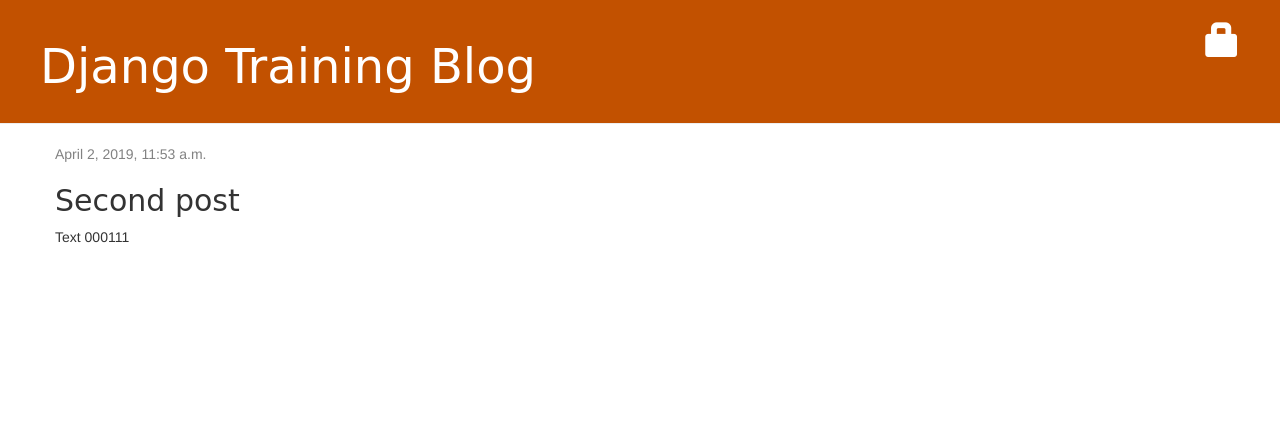
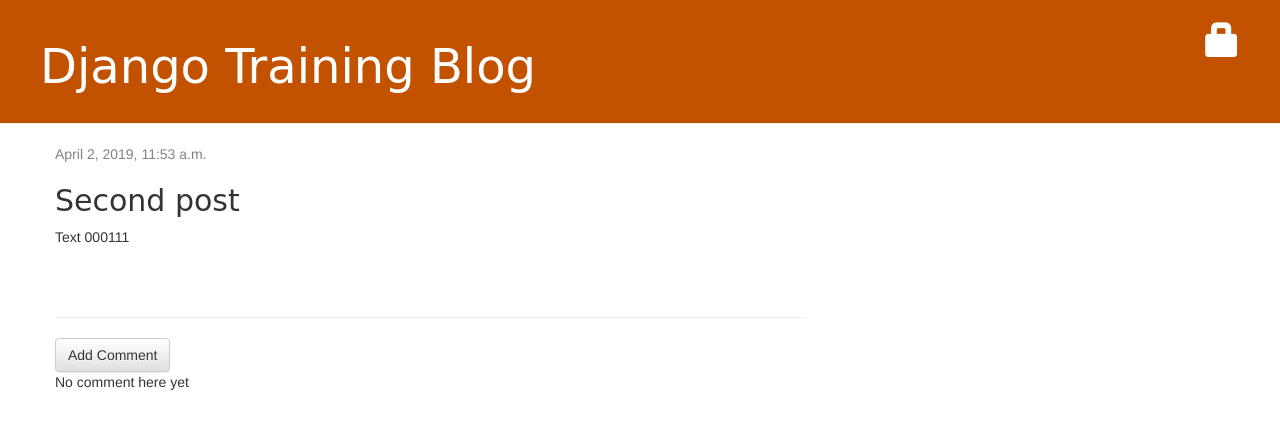
Before and after one commit to YASSERKOT/Training, a Django app: page /post/2/ in a window 1280 px wide. Shown: the top 429 px of the page. Run offline with Django 3.2, Linux system fonts and the light colour scheme; data comes from the database, SQL or seed files in the repository; both versions use the stored data as it was after the commit; some libraries are stand-ins or nearby versions.

Commit message:
Adding Comment model, view and functionalities

```diff
--- a/blog/admin.py
+++ b/blog/admin.py
@@ -1,4 +1,5 @@
 from django.contrib import admin
-from .models import Post
+from .models import Post, Comment
 
 admin.site.register(Post)
+admin.site.register(Comment)
--- a/blog/models.py
+++ b/blog/models.py
@@ -14,3 +14,17 @@
 		self.save()
 	def __str__(self):
 		return self.title
+
+class Comment(models.Model):
+	post = models.ForeignKey('blog.Post', on_delete=models.CASCADE, related_name='comments')
+	author = models.CharField(max_length=200)
+	text = models.CharField(max_length=5000)
+	created_date = models.DateField(default=timezone.now)
+	approved_comment = models.BooleanField(default=False)
+
+	def approve(self):
+		self.approved_comment = True
+		self.save()
+
+	def __str__(self):
+		return self.text
--- a/blog/static/css/blog.css
+++ b/blog/static/css/blog.css
@@ -44,3 +44,6 @@
 .post h2 a, .post h2 a:visited {
     color: #000000;
 }
+.comment {
+    margin: 20px 0px 20px 20px;
+}
--- a/blog/templates/blog/mainPage.html
+++ b/blog/templates/blog/mainPage.html
@@ -10,6 +10,7 @@
 		</div>
 		<h2><a href="{% url 'post_detail' pk=post.pk %}"> {{ post.title }} </a></h2>
 		<p>{{ post.text | linebreaksbr }}</p>
+		<a href="{% url 'post_detail' pk=post.pk %}">Comments: {{ post.comments.count }}</a>
 	</div>
 	{% endfor %}
 {% endblock %}
--- a/blog/templates/blog/showPost.html
+++ b/blog/templates/blog/showPost.html
@@ -18,6 +18,18 @@
         </a>
         {% endif %}
         <h2>{{ post.title }}</h2>
-        <p>{{ post.text|linebreaksbr }}</p>
+        <p>{{ post.text | linebreaks }}</p>
     </div>
+    <hr>
+    <a class="btn btn-default" href="{% url 'add_comment_to_post' pk=post.pk %}">Add Comment</a>
+    {% for comment in post.comments.all %}
+        <div class="comment">
+            <div class="date">{{comment.created_date}}</div>
+            <strong>{{comment.author}}</strong>
+            <p>{{comment.text | linebreaks}}</p>
+        </div>
+        {% empty %}
+            <p>No comment here yet</p>
+    {% endfor %}
+
 {% endblock %}
--- a/blog/urls.py
+++ b/blog/urls.py
@@ -9,5 +9,6 @@
 	path('post/<int:pk>/edit/', views.post_edit, name='post_edit'),
 	path('drafts/', views.post_draft_list, name='post_draft_list'),
 	path('post/<int:pk>/publish/', views.post_publish, name='post_publish'),
-	path('post/<int:pk>/remove', views.post_remove, name='post_remove')
+	path('post/<int:pk>/remove', views.post_remove, name='post_remove'),
+	path('post/<int:pk>/comment/', views.add_comment_to_post, name='add_comment_to_post')
 ]
--- a/blog/views.py
+++ b/blog/views.py
@@ -3,7 +3,7 @@
 from django.contrib.auth.decorators import login_required
 
 from .models import Post
-from .forms import PostForm
+from .forms import PostForm, CommentForm
 
 def posts_list(request):
 	posts = Post.objects.filter(created_date__lte=timezone.now()).order_by('published_date')
@@ -56,3 +56,17 @@
 	post = get_object_or_404(Post, pk=pk)
 	post.delete()
 	return redirect('post_list')
+
+@login_required
+def add_comment_to_post(request, pk):
+	post = get_object_or_404(Post, pk=pk)
+	if request.method == "POST":
+		form = CommentForm(request.POST)
+		if form.is_valid():
+			comment = form.save(commit=False)
+			comment.post = post
+			comment.save()
+			return redirect('post_detail', pk=post.pk)
+	else:
+		form = CommentForm()
+	return render(request, 'blog/add_comment_to_post.html', {'form': form})
--- a/mysite/settings.py
+++ b/mysite/settings.py
@@ -37,7 +37,7 @@
     'django.contrib.sessions',
     'django.contrib.messages',
     'django.contrib.staticfiles',
-    'blog'
+    'blog',
 ]
 
 MIDDLEWARE = [
```
Also changed, not shown: blog/forms.py (+6 -1 lines), blog/templates/blog/add_comment_to_post.html (added, +8 -0 lines), blog/migrations/0003_comment.py (added), db.sqlite3, 7 other files.
